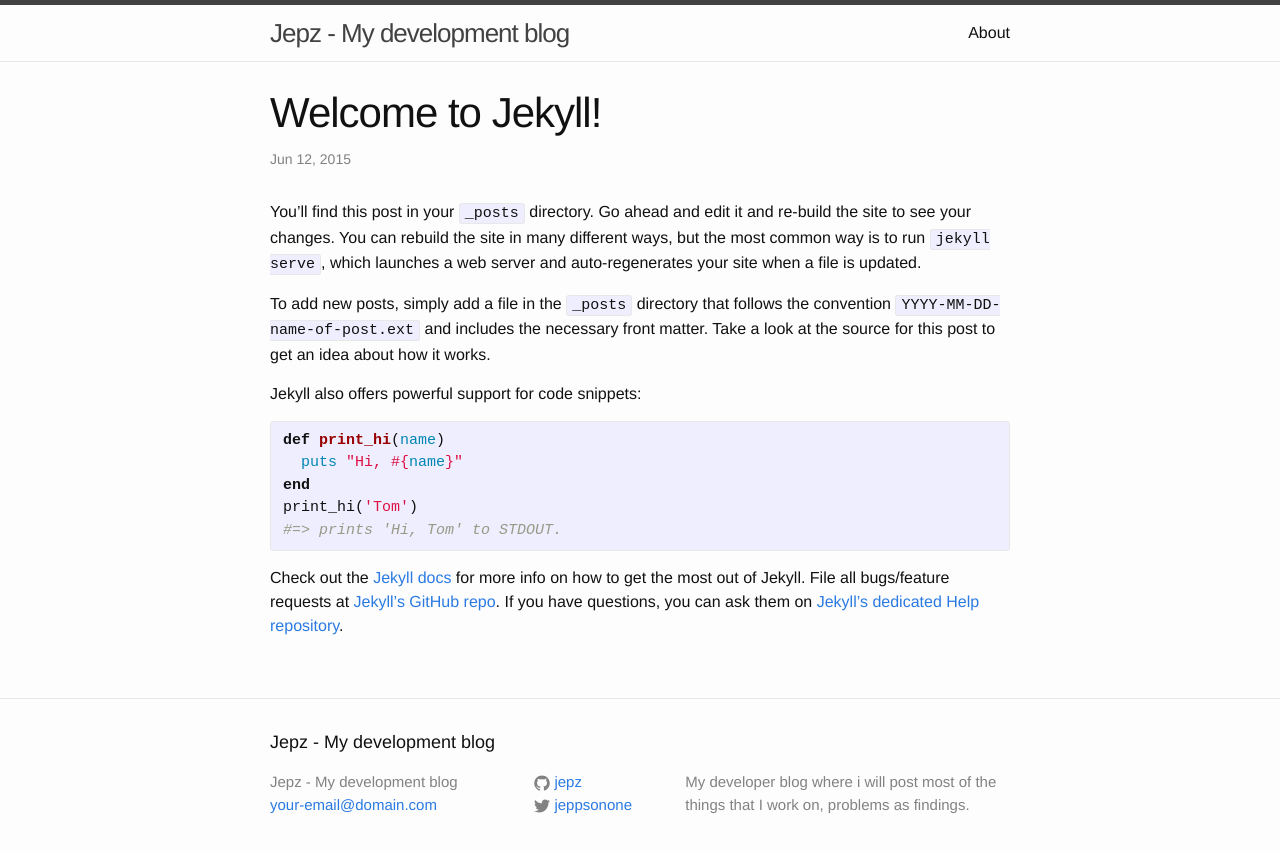
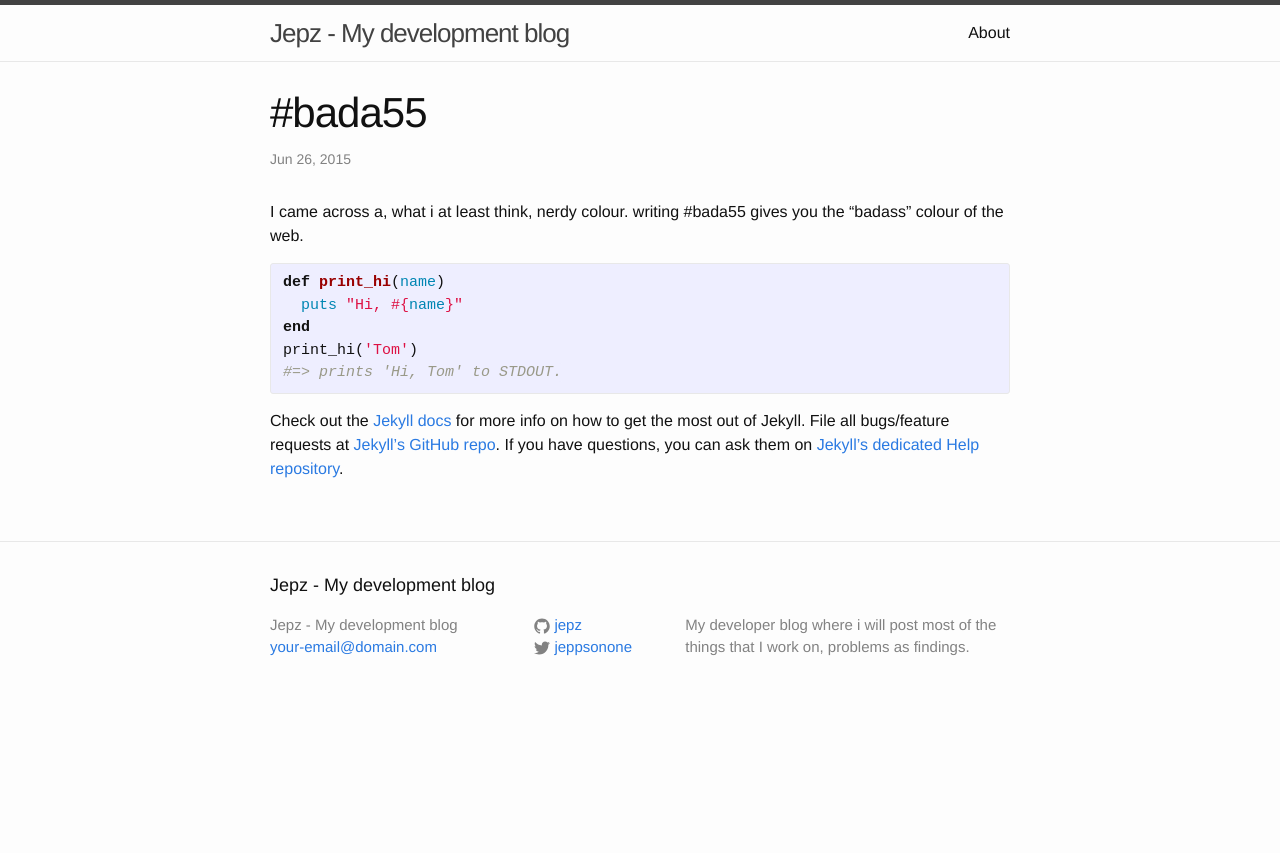
Before and after one commit to Jepz/jekyllblog, a Jekyll site: the page built from _posts/2015-06-12-welcome-to-jekyll.markdown, in a window 1280 px wide. Shown: the top 853 px of the page. Built offline with Jekyll 4.4.1, drawn with Linux system fonts in a browser that asks for light colours.

Commit message:
making some changes

```diff
--- a/_config.yml
+++ b/_config.yml
@@ -10,4 +10,4 @@ github_username:  jepz
 
 # Build settings
 markdown: kramdown
-baseurl: /
+url: "http://jepz.one"
--- a/_posts/2015-06-12-welcome-to-jekyll.markdown
+++ b/_posts/2015-06-12-welcome-to-jekyll.markdown
@@ -1,14 +1,10 @@
 ---
 layout: post
-title:  "Welcome to Jekyll!"
-date:   2015-06-12 15:23:23
-categories: jekyll update
+title:  "#bada55"
+date:   2015-06-26 10:30
+categories: post
 ---
-You’ll find this post in your `_posts` directory. Go ahead and edit it and re-build the site to see your changes. You can rebuild the site in many different ways, but the most common way is to run `jekyll serve`, which launches a web server and auto-regenerates your site when a file is updated.
-
-To add new posts, simply add a file in the `_posts` directory that follows the convention `YYYY-MM-DD-name-of-post.ext` and includes the necessary front matter. Take a look at the source for this post to get an idea about how it works.
-
-Jekyll also offers powerful support for code snippets:
+I came across a, what i at least think, nerdy colour. writing #bada55 gives you the "badass" colour of the web.
 
 {% highlight ruby %}
 def print_hi(name)
```
Also changed, not shown: 5 other files.
